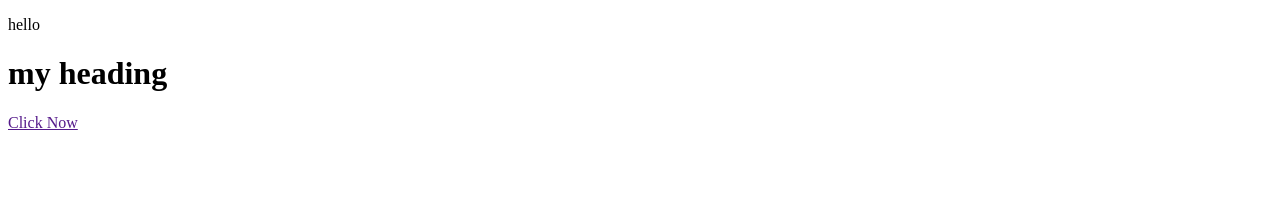
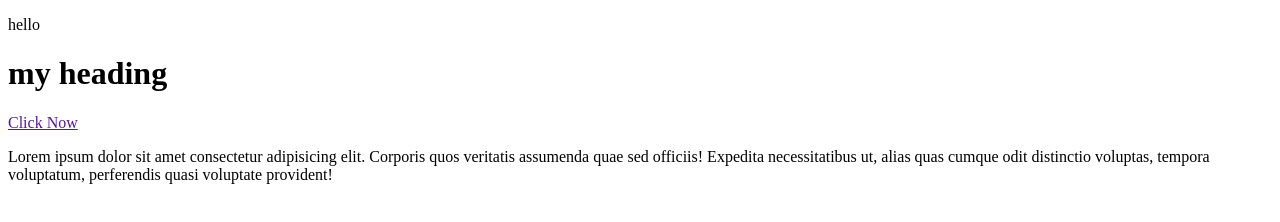
Before and after one commit to abdirisak009/demo-website, a plain HTML site: page index.html in a window 1280 px wide. Drawn offline with Linux system fonts and the light colour scheme.

Commit message:
hal container ya ku dayray

```diff
--- a/index.html
+++ b/index.html
@@ -12,5 +12,10 @@
     <h1>my heading </h1>
     <a href="">Click Now</a>
 
+    <div class="contaer">
+        <p>Lorem ipsum dolor sit amet consectetur adipisicing elit. Corporis quos veritatis assumenda quae sed officiis! Expedita necessitatibus ut, alias quas cumque odit distinctio voluptas, tempora voluptatum, perferendis
+             quasi voluptate provident!</p>
+    </div>
+
 </body>
 </html>
```
